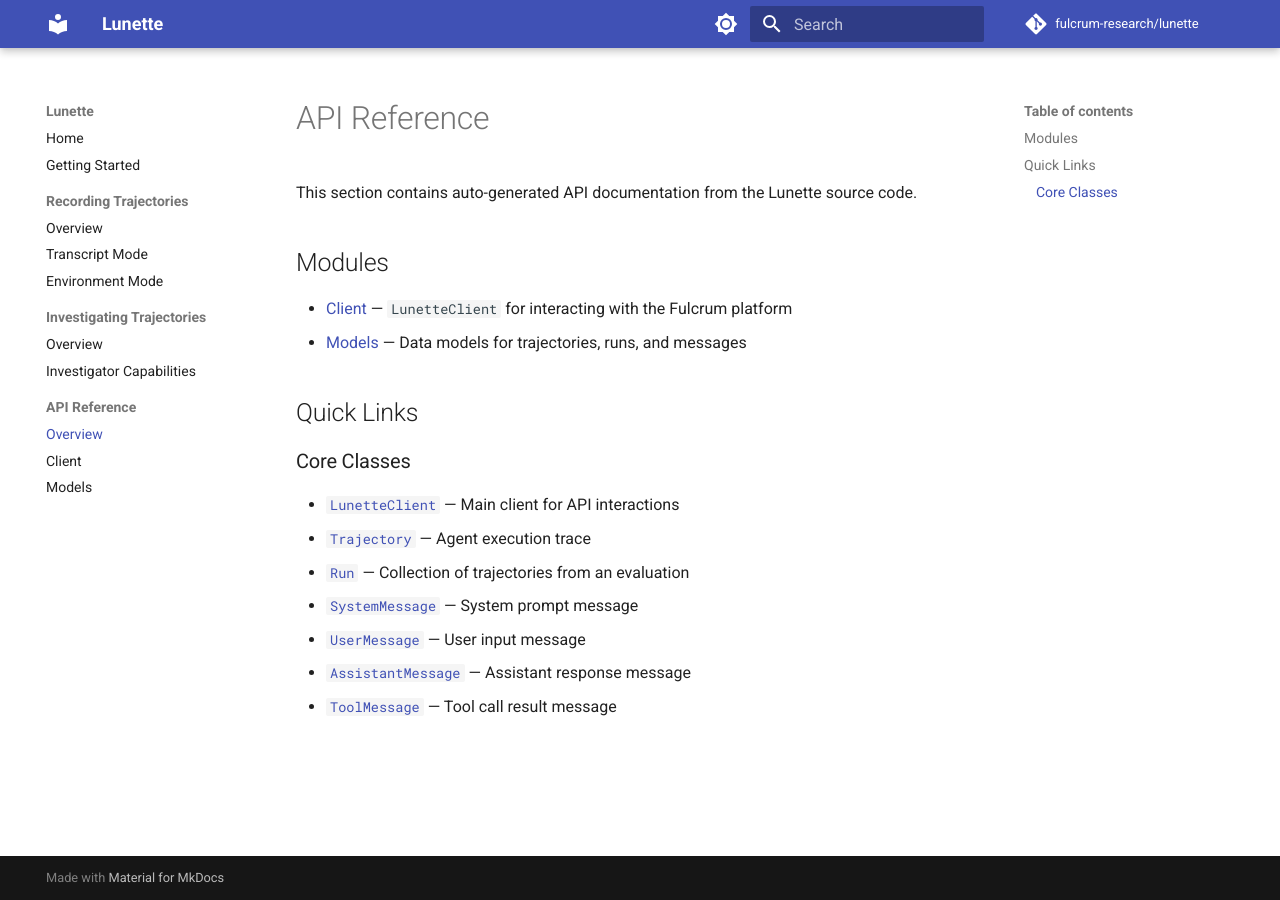
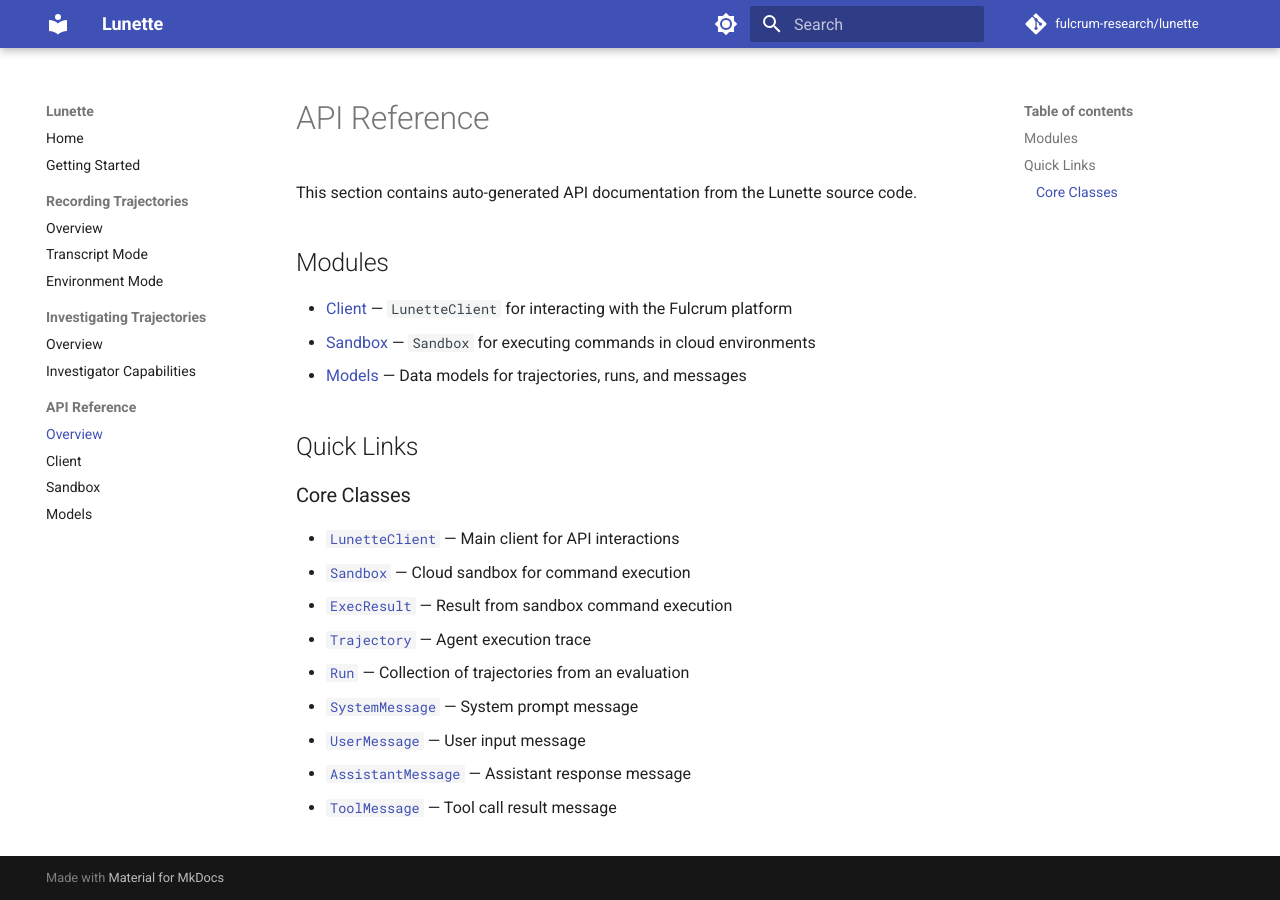
Before and after one commit to fulcrumresearch/lunette, an MkDocs documentation site: the page built from docs/api/index.md, in a window 1280 px wide. Built offline with MkDocs 1.6.1 and Material for MkDocs 9.7.7, drawn with Linux system fonts in a browser that asks for light colours; comment, search, counter and statistics services are not loaded.

Commit message:
add sandbox documentation

```diff
--- a/docs/api/index.md
+++ b/docs/api/index.md
@@ -5,6 +5,7 @@
 ## Modules
 
 - [Client](client.md) — `LunetteClient` for interacting with the Fulcrum platform
+- [Sandbox](sandbox.md) — `Sandbox` for executing commands in cloud environments
 - [Models](models.md) — Data models for trajectories, runs, and messages
 
 ## Quick Links
@@ -12,6 +13,8 @@
 ### Core Classes
 
 - [`LunetteClient`](client.md#lunette.client.LunetteClient) — Main client for API interactions
+- [`Sandbox`](sandbox.md#lunette.sandbox.Sandbox) — Cloud sandbox for command execution
+- [`ExecResult`](sandbox.md#lunette.sandbox.ExecResult) — Result from sandbox command execution
 - [`Trajectory`](models.md#lunette.models.trajectory.Trajectory) — Agent execution trace
 - [`Run`](models.md#lunette.models.run.Run) — Collection of trajectories from an evaluation
 - [`SystemMessage`](models.md#lunette.models.messages.SystemMessage) — System prompt message
--- a/mkdocs.yml
+++ b/mkdocs.yml
@@ -76,4 +76,5 @@
   - API Reference:
       - Overview: api/index.md
       - Client: api/client.md
+      - Sandbox: api/sandbox.md
       - Models: api/models.md
```
Also changed, not shown: docs/api/sandbox.md (added, +27 -0 lines).
